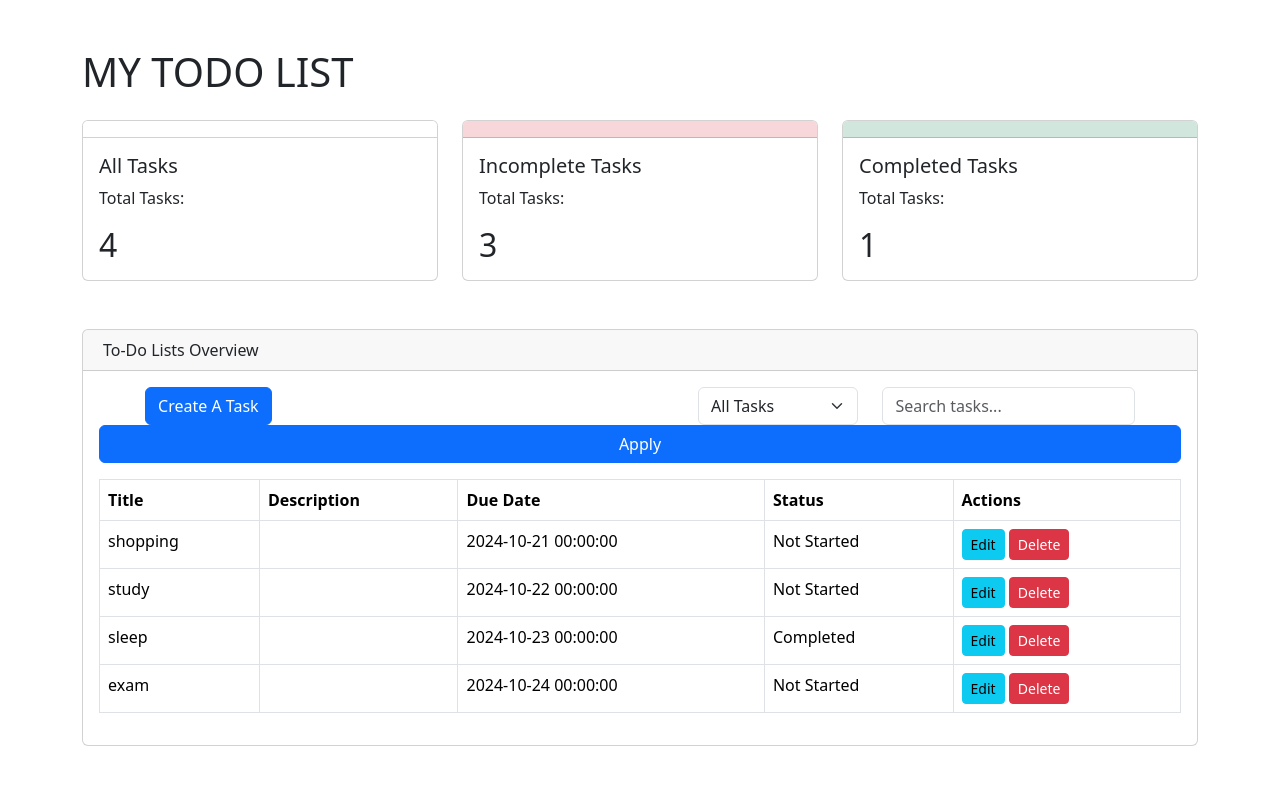
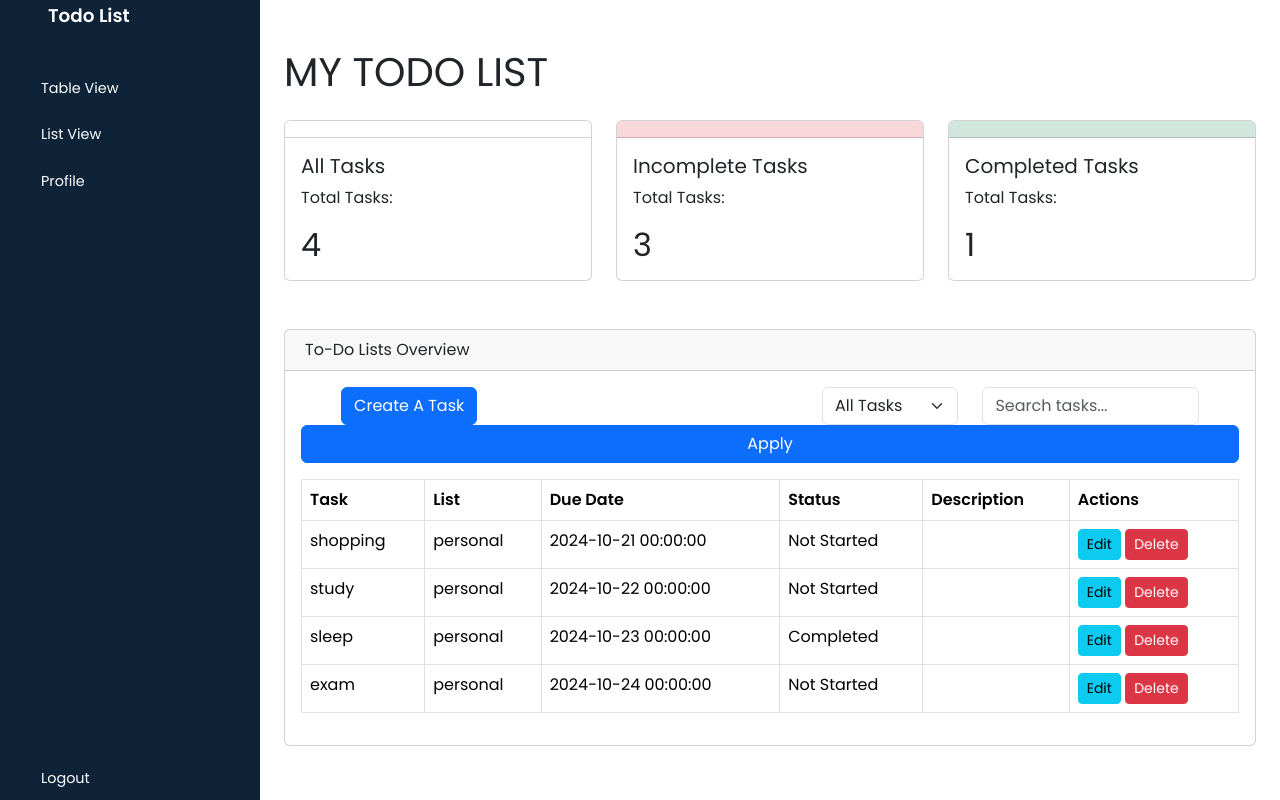
Before and after one commit to Panhayuthh/Online-Todo-List, a PHP site: page /dashboardV2.php in a window 1280 px wide. Run offline with PHP 8.4, Linux system fonts and the light colour scheme; a user stored in the database is signed in; data comes from the database, SQL or seed files in the repository; some libraries are stand-ins or nearby versions.

Commit message:
feature: sidebar

```diff
--- a/dashboardV2.php
+++ b/dashboardV2.php
@@ -1,18 +1,39 @@
+<?php
+    require 'config.php';
+    session_start();
+
+    if(!isset($_SESSION['id'])){
+        header("Location: index.php");
+    }
+
+    $userId = $_SESSION['id'];
+?>
+
 <!doctype html>
 <html lang="en">
 <head>
     <meta charset="utf-8">
     <meta name="viewport" content="width=device-width, initial-scale=1">
     <title>TODO List Dashboard</title>
-    <link href="https://cdn.jsdelivr.net/npm/bootstrap@5.3.3/dist/css/bootstrap.min.css" rel="stylesheet" integrity="sha384-QWTKZyjpPEjISv5WaRU9OFeRpok6YctnYmDr5pNlyT2bRjXh0JMhjY6hW+ALEwIH" crossorigin="anonymous">
+    <link href="https://cdn.jsdelivr.net/npm/bootstrap@5.3.3/dist/css/bootstrap.min.css" rel="stylesheet"
+    integrity="sha384-QWTKZyjpPEjISv5WaRU9OFeRpok6YctnYmDr5pNlyT2bRjXh0JMhjY6hW+ALEwIH" crossorigin="anonymous">
+    <link href="https://cdn.lineicons.com/4.0/lineicons.css" rel="stylesheet" />
+    <link href="style.css" rel="stylesheet">
 </head>
+
 <body>
-    <div class="container my-5">
+    <div class="wrapper">
+        <!-- sidebar -->
+        <?php require 'sidebar.php'; ?>
+
+        <!-- Contain Body -->
+        <div class="container-fluid">
+            <div class="container mt-5">
                 <div class="row mb-3">
                     <h1>MY TODO LIST</h1>
                 </div>
 
-        <!-- Title -->
+                <!-- Title Card-->
                 <div class="row">
                     <div class="col">
                         <div class="card">
@@ -21,10 +42,6 @@
                                 <h5 class="card-title">All Tasks</h5>
                                 <p class="card-text">Total Tasks:</p>
                                 <?php
-                            require 'config.php';
-                            session_start();
-                            $userId = $_SESSION['id'];
-
                                     $query = ("SELECT COUNT(*) AS task_count FROM task t JOIN to_do_list l ON t.todo_list_id = l.id WHERE l.user_id = ?");
 
                                     $stmt = $conn->prepare($query);
@@ -43,7 +60,7 @@
                                 <h5 class="card-title">Incomplete Tasks</h5>
                                 <p class="card-text">Total Tasks:</p>
                                 <?php
-                            $query = ("SELECT COUNT(*) AS task_count FROM task t JOIN to_do_list l ON t.todo_list_id = l.id WHERE l.user_id = ? AND t.status = 'Not Started'");
+                                    $query = ("SELECT COUNT(*) AS task_count FROM task t JOIN to_do_list l ON t.todo_list_id = l.id WHERE l.user_id = ? AND t.status = 'Not Started' OR t.status = 'In Progress'");
 
                                     $stmt = $conn->prepare($query);
                                     $stmt->execute([$userId]);
@@ -75,13 +92,19 @@
                 </div>
             </div>
 
-    <!-- Task view table -->
-     <div class="container">
+            <!-- Table View -->
+            <div class="container mt-5">
                 <?php require 'viewToDoList.php'; ?>
+            </div>
+        </div>
     </div>
 
 
 
-    <script src="https://cdn.jsdelivr.net/npm/bootstrap@5.3.3/dist/js/bootstrap.bundle.min.js" integrity="sha384-YvpcrYf0tY3lHB60NNkmXc5s9fDVZLESaAA55NDzOxhy9GkcIdslK1eN7N6jIeHz" crossorigin="anonymous"></script>
+    <script src="https://cdn.jsdelivr.net/npm/bootstrap@5.3.0-alpha3/dist/js/bootstrap.bundle.min.js"
+        integrity="sha384-ENjdO4Dr2bkBIFxQpeoTz1HIcje39Wm4jDKdf19U8gI4ddQ3GYNS7NTKfAdVQSZe"
+        crossorigin="anonymous"></script>
+    <script src="script.js"></script>
 </body>
+
 </html>
--- /dev/null
+++ b/script.js
@@ -0,0 +1,5 @@
+const hamBurger = document.querySelector(".toggle-btn");
+
+hamBurger.addEventListener("click", function () {
+  document.querySelector("#sidebar").classList.toggle("expand");
+});
--- /dev/null
+++ b/sidebar.php
@@ -0,0 +1,38 @@
+<aside id="sidebar" class="expand">
+    <div class="d-flex">
+        <button class="toggle-btn" type="button">
+            <i class="lni lni-grid-alt"></i>
+        </button>
+        <div class="sidebar-logo">
+            <a href="dashboardV2.php">Todo List</a>
+        </div>
+    </div>
+    <ul class="sidebar-nav">
+        <li class="sidebar-item">
+            <a href="dashboardV2.php" class="sidebar-link">
+                <i class="lni lni-agenda"></i>
+                <span>Table View</span>
+            </a>
+        </li>
+        <li class="sidebar-item">
+            <a href="#" class="sidebar-link">
+                <i class="lni lni-layout"></i>
+                <span>List View</span>
+            </a>
+        </li>
+        <li class="sidebar-item">
+            <a href="profileManagement.php" class="sidebar-link">
+                <i class="lni lni-user"></i>
+                <span>Profile</span>
+            </a>
+        </li>
+    </ul>
+    <div class="sidebar-footer">
+        <li class="sidebar-item">
+            <a href="index.php" class="sidebar-link">
+                <i class="lni lni-exit"></i>
+                <span>Logout</span>
+            </a>
+        </li>
+    </div>
+</aside>
--- a/style.css
+++ b/style.css
@@ -1,49 +1,144 @@
+@import url('https://fonts.googleapis.com/css2?family=Poppins:wght@400;600&display=swap');
 
-
-.card {
-  border-radius: 50px;
-  padding: 30px;
+::after,
+::before {
+    box-sizing: border-box;
+    margin: 0;
+    padding: 0;
 }
 
-input {
-  border: 2px solid #00aaff;
-  border-radius: 30px;
-  background-color: transparent;
-  color: white;
+a {
+    text-decoration: none;
 }
 
-input::placeholder {
-  color: #aaa;
+li {
+    list-style: none;
 }
 
-a.forgot {
-  text-decoration: none;
-  color: #b3b3b3;
+.h1 {
+    font-weight: 600;
+    font-size: 1.5rem;
+    color:green;
 }
 
-a.forgot:hover {
-  color: white;
+body {
+    font-family: 'Poppins', sans-serif;
 }
 
-button {
-  border-radius: 30px;
+.wrapper {
+    display: flex;
 }
 
-ul.social-network {
-  padding: 0;
-  margin: 10px 0;
+.main {
+    min-height: 100vh;
+    width: 100%;
+    overflow: hidden;
+    transition: all 0.35s ease-in-out;
+    background-color: #fafbfe;
 }
 
-ul.social-network li {
-  display: inline;
-  margin: 0 10px;
+#sidebar {
+    width: 70px;
+    min-width: 70px;
+    z-index: 1000;
+    transition: all .25s ease-in-out;
+    background-color: #0e2238;
+    display: flex;
+    flex-direction: column;
+    height: 100vh;
 }
 
-ul.social-network a {
-  color: white;
-  transition: color 0.3s;
+#sidebar.expand {
+    width: 260px;
+    min-width: 260px;
 }
 
-ul.social-network a:hover {
-  color: #00aaff;
+.toggle-btn {
+    background-color: transparent;
+    cursor: pointer;
+    border: 0;
+    padding: 1rem 1.5rem;
 }
+
+.toggle-btn i {
+    font-size: 1.5rem;
+    color: #FFF;
+}
+
+.sidebar-logo {
+    margin: auto 0;
+}
+
+.sidebar-logo a {
+    color: #FFF;
+    font-size: 1.15rem;
+    font-weight: 600;
+}
+
+#sidebar:not(.expand) .sidebar-logo,
+#sidebar:not(.expand) a.sidebar-link span {
+    display: none;
+}
+
+.sidebar-nav {
+    padding: 2rem 0;
+    flex: 1 1 auto;
+}
+
+a.sidebar-link {
+    padding: .625rem 1.625rem;
+    color: #FFF;
+    display: block;
+    font-size: 0.9rem;
+    white-space: nowrap;
+    border-left: 3px solid transparent;
+}
+
+.sidebar-link i {
+    font-size: 1.1rem;
+    margin-right: .75rem;
+}
+
+a.sidebar-link:hover {
+    background-color: rgba(255, 255, 255, .075);
+    border-left: 3px solid #3b7ddd;
+}
+
+.sidebar-item {
+    position: relative;
+}
+
+#sidebar:not(.expand) .sidebar-item .sidebar-dropdown {
+    position: absolute;
+    top: 0;
+    left: 70px;
+    background-color: #0e2238;
+    padding: 0;
+    min-width: 15rem;
+    display: none;
+}
+
+#sidebar:not(.expand) .sidebar-item:hover .has-dropdown+.sidebar-dropdown {
+    display: block;
+    max-height: 15em;
+    width: 100%;
+    opacity: 1;
+}
+
+#sidebar.expand .sidebar-link[data-bs-toggle="collapse"]::after {
+    border: solid;
+    border-width: 0 .075rem .075rem 0;
+    content: "";
+    display: inline-block;
+    padding: 2px;
+    position: absolute;
+    right: 1.5rem;
+    top: 1.4rem;
+    transform: rotate(-135deg);
+    transition: all .2s ease-out;
+}
+
+#sidebar.expand .sidebar-link[data-bs-toggle="collapse"].collapsed::after {
+    transform: rotate(45deg);
+    transition: all .2s ease-out;
+}
--- a/viewToDoList.php
+++ b/viewToDoList.php
@@ -1,4 +1,4 @@
-<!-- HTML and Table Code -->
+
 <div class="card mb-4">
     <div class="card-header">
         <i class="fas fa-clipboard-list me-1"></i> To-Do Lists Overview
@@ -33,10 +33,11 @@
         <table class="table table-bordered">
             <thead>
                 <tr>
-                    <th>Title</th>
-                    <th>Description</th>
+                    <th>Task</th>
+                    <th>List</th>
                     <th>Due Date</th>
                     <th>Status</th>
+                    <th>Description</th>
                     <th>Actions</th>
                 </tr>
             </thead>
@@ -49,7 +50,7 @@
                 $searchQuery = isset($_GET['search_query']) ? $_GET['search_query'] : '';
                 $params = [$userId]; // Start with the userId as the initial parameter
 
-                $sql = "SELECT t.id, t.name, t.description, t.due_date, t.status
+                $sql = "SELECT t.id, t.name, l.title, t.description, t.due_date, t.status
                         FROM task t
                         JOIN to_do_list l ON t.todo_list_id = l.id
                         WHERE l.user_id = ?";
@@ -75,9 +76,10 @@
                     foreach ($lists as $list) {
                         echo "<tr>";
                         echo "<td>" . htmlspecialchars($list['name']) . "</td>";
-                        echo "<td>" . htmlspecialchars($list['description']) . "</td>";
+                        echo "<td>" . htmlspecialchars($list['title']) . "</td>";
                         echo "<td>" . htmlspecialchars($list['due_date']) . "</td>";
                         echo "<td>" . ucfirst(htmlspecialchars($list['status'])) . "</td>";
+                        echo "<td>" . htmlspecialchars($list['description']) . "</td>";
                         echo "<td>
                             <a href='view_list.php?id=" . $list['id'] . "' class='btn btn-info btn-sm'>Edit</a>
                             <a href='delete_list.php?id=" . $list['id'] . "' class='btn btn-danger btn-sm' onclick='return confirm(\"Are you sure?\");'>Delete</a>
```
Lines whose indentation alone changed are shown as unchanged.
